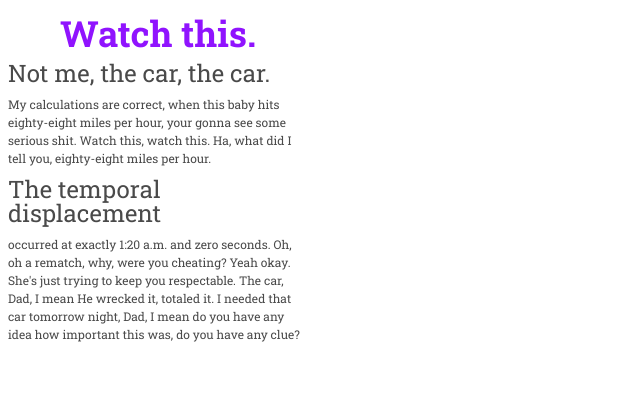
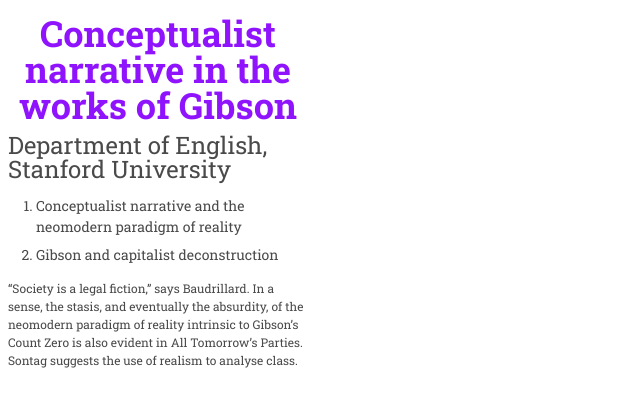
Before and after one commit to akosizsak/cssclass_2, a plain HTML site: page index.html in a window 1280 px wide. Shown: the whole page, without its empty margins (0-640 px from the left). Drawn offline with Linux system fonts and the light colour scheme.

Commit message:
copied the correct HTML

```diff
--- a/index.html
+++ b/index.html
@@ -4,15 +4,16 @@
     <meta charset="UTF-8">
     <meta name="viewport" content="width=device-width, initial-scale=1.0">
     <meta http-equiv="X-UA-Compatible" content="ie=edge">
-    <title>Exercise 2</title>
-    <link rel="stylesheet" href="reset.css">
+    <title>Exercise 3</title>
     <link rel="stylesheet" href="stlye.css">
 </head>
 <body>
-    <h1>Watch this.</h1>
-    <h2 class="main">Not me, the car, the car.</h2>
-    <p>My calculations are correct, when this baby hits eighty-eight miles per hour, your gonna see some serious shit. Watch this, watch this. Ha, what did I tell you, eighty-eight miles per hour.</p>
-    <h2 class="secondary">The temporal displacement</h2>
-    <p> occurred at exactly 1:20 a.m. and zero seconds. Oh, oh a rematch, why, were you cheating? Yeah okay. She's just trying to keep you respectable. The car, Dad, I mean He wrecked it, totaled it. I needed that car tomorrow night, Dad, I mean do you have any idea how important this was, do you have any clue?</p>
+    <h1>Conceptualist narrative in the works of Gibson</h1>
+    <h2>Department of English, Stanford University</h2>
+    <ol>
+        <li>Conceptualist narrative and the neomodern paradigm of reality</li>
+        <li>Gibson and capitalist deconstruction</li>
+    </ol>
+    <p>“Society is a legal fiction,” says Baudrillard. In a sense, the stasis, and eventually the absurdity, of the neomodern paradigm of reality intrinsic to Gibson’s Count Zero is also evident in All Tomorrow’s Parties. Sontag suggests the use of realism to analyse class.</p>
 </body>
 </html>
```
